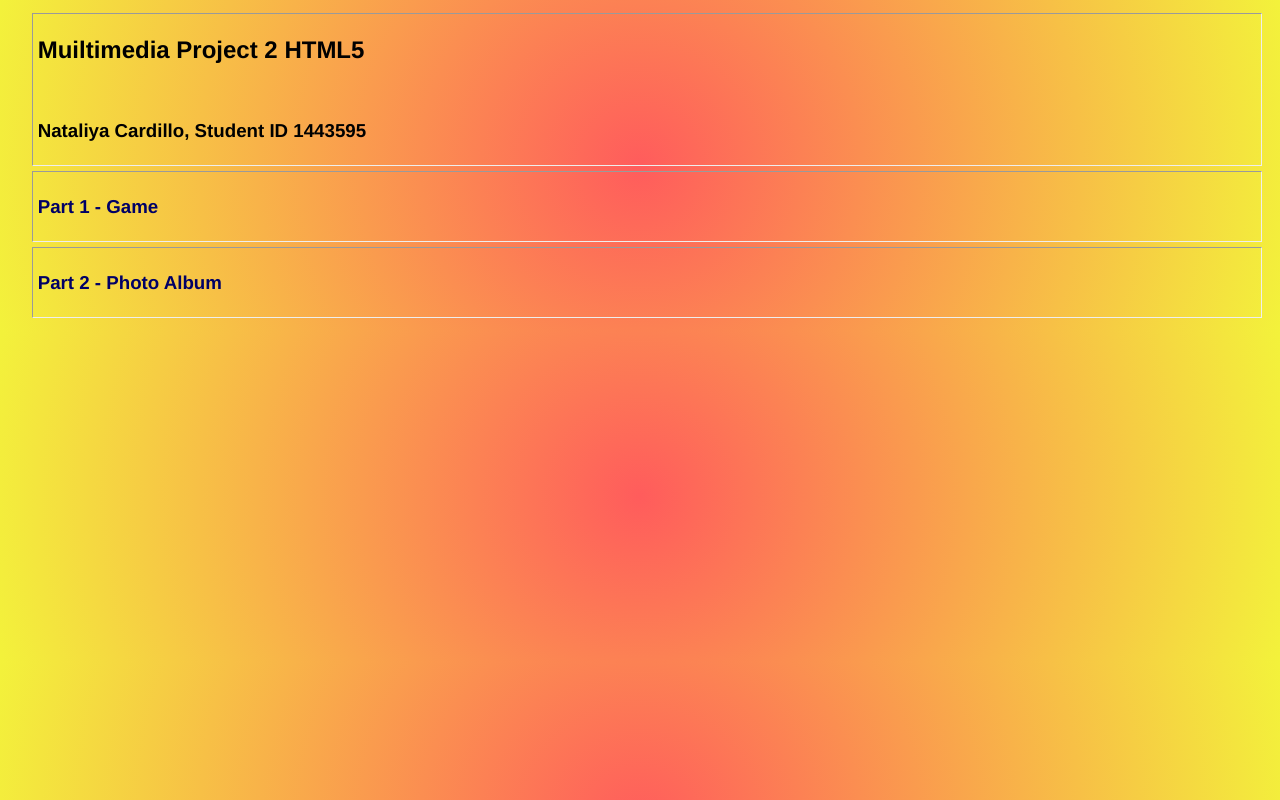
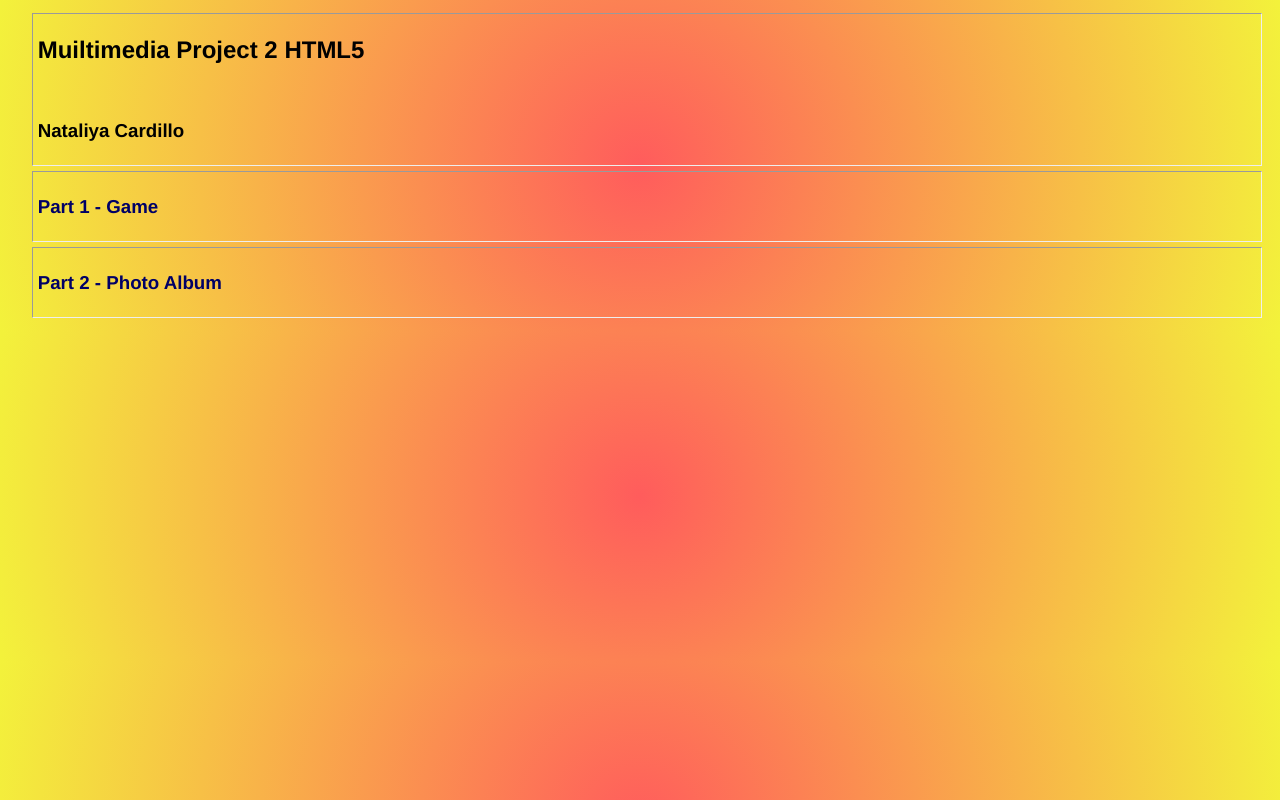
Before and after one commit to crawlmobius/Website2, a plain HTML site: page Project_2.html in a window 1280 px wide. Drawn offline with Linux system fonts and the light colour scheme.

Commit message:
Update Project_2.html

```diff
--- a/Project_2.html
+++ b/Project_2.html
@@ -17,7 +17,7 @@ body{background: radial-gradient(circle, #ff5c5c, #F3F23B);
   <tbody>
     <tr>
       <td><h2>Muiltimedia Project 2 HTML5</h2><br>
-      <h3>Nataliya Cardillo, Student ID 1443595</h3></td>
+      <h3>Nataliya Cardillo</h3></td>
     </tr>
     <tr>
       <td><h3><a href="Project2/GameN(1).html" target="main">Part 1 - Game</h3></td>
```
